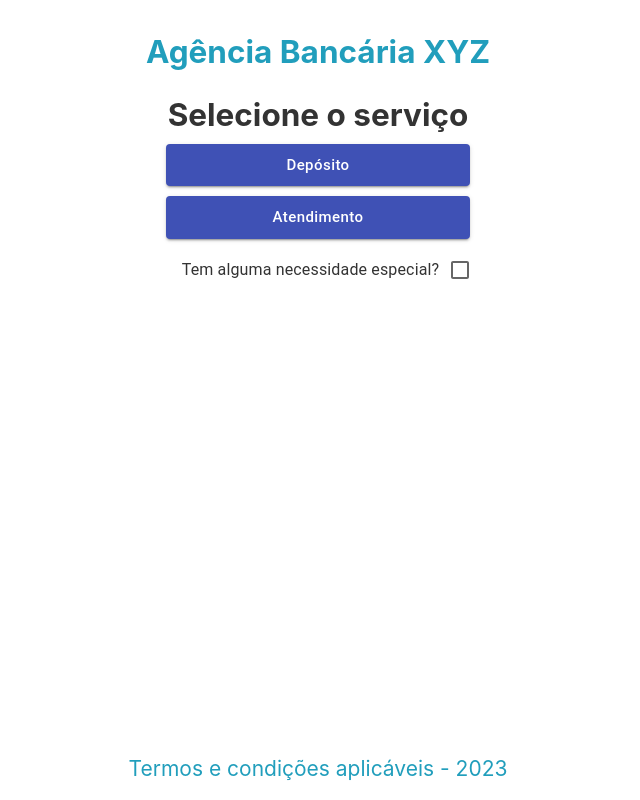
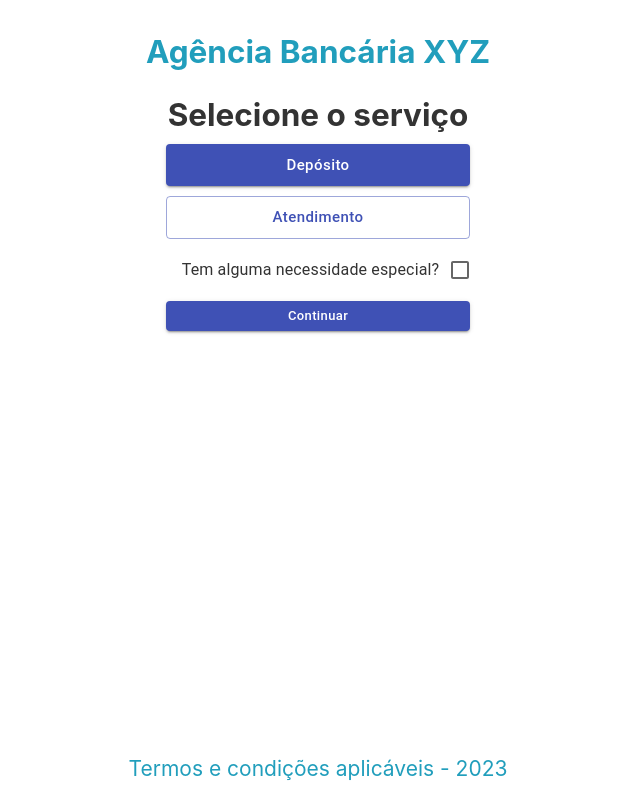
Before and after one commit to ClaydLena/eFila, a React (Create React App) app: page /service in a window 1280 px wide. Both pictures are taken after a click on the button "Depósito". Shown: the whole page, without its empty margins (322-962 px from the left). Built offline with nearby package versions, Linux system fonts and the light colour scheme.

Commit message:
creating ticket object

```diff
--- a/src/pages/Home.js
+++ b/src/pages/Home.js
@@ -1,6 +1,5 @@
 import React from "react";
 import Layout from "../components/layout/Layout";
-import Input from '../components/input/Input';
 import Buttons from "../components/button/Button";
 import { useNavigate } from "react-router-dom";
 
--- a/src/pages/Service.js
+++ b/src/pages/Service.js
@@ -5,21 +5,29 @@ import { services } from "../utils/variables";
 import { getStyles } from "./Styles";
 import { situations } from "../utils/variables";
 import Checkbox from "../components/check/Check";
+import { useNavigate } from "react-router-dom";
 
 function Service() {
     const classes = getStyles()
-    const [service, setService] = React.useState({})
+    const navigate = useNavigate()
+    const [service, setService] = React.useState()
     const [special, setSpecial] = React.useState(0)
     const [needs, setNeeds] = React.useState()
-    const [done, setDone] = React.useState(false)
     const [clickedBtn, setClickedBtn] = React.useState()
-
-    console.log(needs, special)
+    const [clickedServiceBtn, setClickedServiceBtn] = React.useState()
 
     function handleChange() {
         setNeeds(null)
         setClickedBtn(null)
         setSpecial(!special)
+    }
+
+    function handleContinue() {
+        let senha = {
+            'serviço': service.service_id,
+            'situação': needs ? needs.id : 0
+        }
+        navigate('/senha')
     }
 
     return (
@@ -32,10 +40,10 @@ function Service() {
                             <Buttons
                                 color='primary'
                                 size='large'
-                                variant='contained'
+                                variant={service.service_id == clickedServiceBtn ? 'contained' : 'outlined'}
                                 label={service.service_name}
                                 key={service.service_id}
-                                onClick={() => setService(service)}
+                                onClick={() => { setService(service); setClickedServiceBtn(service.service_id) }}
                             />
                         )
                     }
@@ -56,21 +64,20 @@ function Service() {
                                             variant={value.id == clickedBtn ? 'contained' : 'outlined'}
                                             label={value.label}
                                             key={value.id}
-                                            onClick={() => { setNeeds(value); setDone(true); setClickedBtn(value.id) }}
+                                            onClick={() => { setNeeds(value); setClickedBtn(value.id) }}
                                         />
                                     )
                                     : null
                             }
                             {
-                                done ?
+                                service &&
                                 <Buttons
                                     color='primary'
                                     size='small'
                                     variant='contained'
                                     label='Continuar'
-                                        onClick={() => { console.log() }}
+                                    onClick={() => { handleContinue() }}
                                 />
-                                    : null
                             }
                         </div>
 
--- a/src/utils/variables.js
+++ b/src/utils/variables.js
@@ -13,22 +13,22 @@ export const services = [
 
 export const situations = [
     {
-        'id':0,
+        'id':1,
         'label':'Idoso',
         'color':'primary'
     },
     {
-        'id':1,
+        'id':2,
         'label':'Deficiente',
         'color':'primary'
     },
     {
-        'id':2,
+        'id':3,
         'label':'Mulher Grávida',
         'color':'primary'
     },
     {
-        'id':3,
+        'id':4,
         'label':'Adulto + criança',
         'color':'primary'
     }
```
Lines whose indentation alone changed are shown as unchanged.
